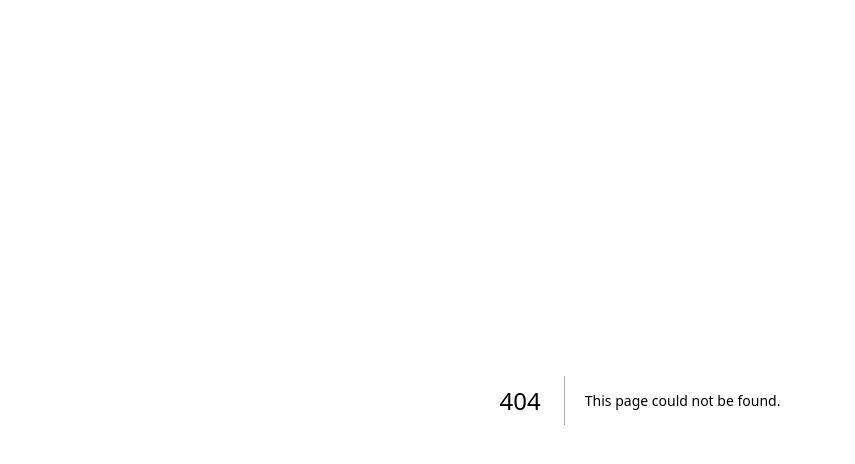
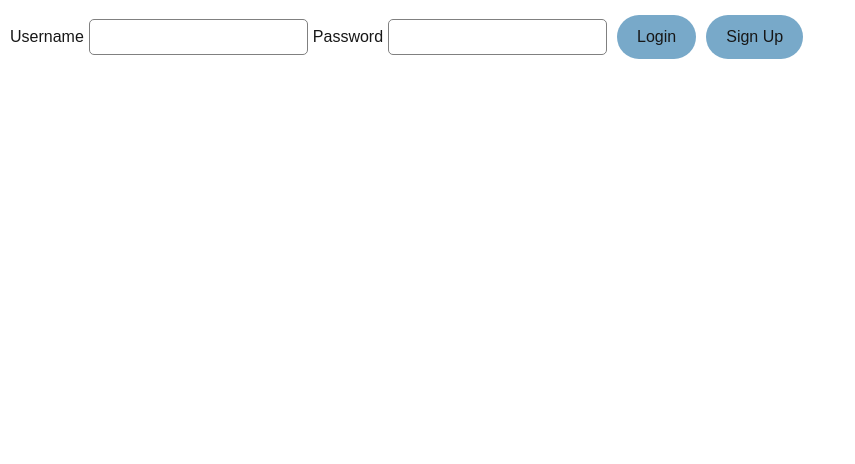
Before and after one commit to ayaabdelgawad/libro-lista, a Next.js app: page /login in a window 1280 px wide. Before the commit this address had no page. Shown: the top 464 px of the page, without its empty margins (0-855 px from the left). Built offline with nearby package versions, Linux system fonts and the light colour scheme; no server answers; the database is empty.

Commit message:
login page + pw hashing

```diff
--- /dev/null
+++ b/app/login/page.js
@@ -0,0 +1,64 @@
+'use client';
+import { useState, useEffect } from 'react';
+import bcrypt from 'bcryptjs';
+
+const SALT_ROUNDS = 10;
+
+export default function Page(){
+    const [refresh, setRefresh] = useState(false);
+    const [password, setPassword] = useState('');
+    const [username, setUsername] = useState('');
+
+    const [readers, setReaders] = useState([])
+    useEffect(() => {
+        fetch('/api/readers')
+          .then((response) => response.json())
+          .then((data) => {setReaders(data)});
+      }, [refresh]);
+
+
+    async function doLogin() {
+        //COME BACK TO THIS
+    }
+
+    async function doSignUp() {
+        if (readers.filter((reader) => reader.username === username)) {
+            alert("The username you have chose is already taken");
+        } else {
+
+
+            bcrypt.hash(password, SALT_ROUNDS).then((hash) => {
+                const payload = {username, pw_hash: hash.slice(-31), salt: hash.slice(-53, -31)};
+                fetch('/api/readers', {
+                    method: 'POST',
+                    headers: {
+                        'Content-Type': 'application/json'
+                    },
+                    body: JSON.stringify(payload)
+                });
+            })
+        }
+        setRefresh(!refresh)
+    }
+
+    return (
+        <div>
+            <label>Username</label>
+            <input
+                type="text"
+                onChange={(event) => {
+                    setUsername(event.target.value);
+                }}
+            ></input>
+            <label>Password</label>
+            <input
+                type="password"
+                onChange={(event) => {
+                    setPassword(event.target.value);
+                }}
+            ></input>
+            <button onClick={doLogin}>Login</button>
+            <button onClick={doSignUp}>Sign Up</button>
+        </div>
+    )
+}
--- a/package.json
+++ b/package.json
@@ -12,6 +12,7 @@
     "@emotion/react": "^11.14.0",
     "@emotion/styled": "^11.14.0",
     "@mui/material": "^7.0.2",
+    "bcryptjs": "^3.0.2",
     "mysql2": "^3.14.0",
     "next": "^15.2.4",
     "react": "^19.0.0",
```
Also changed, not shown: 1 other file (tests, documents, lock files or other folders).
